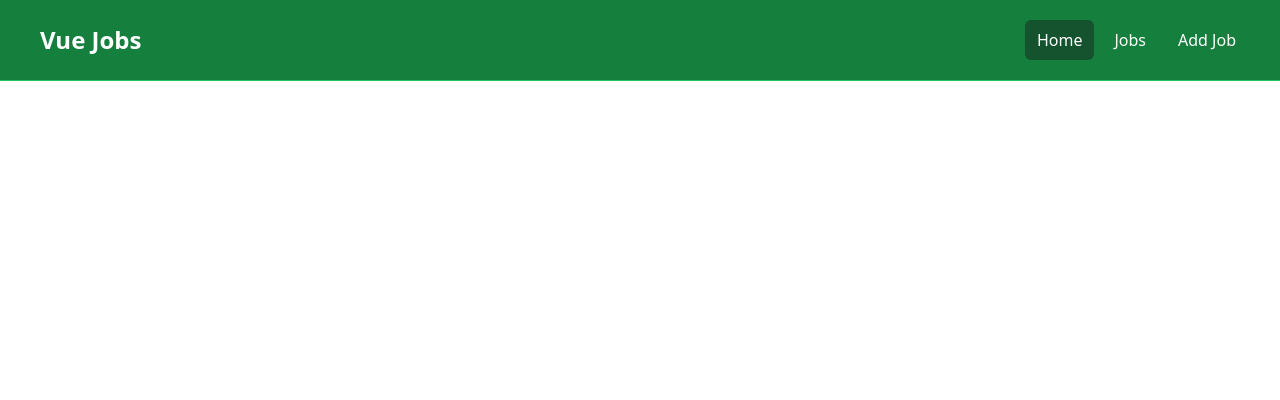
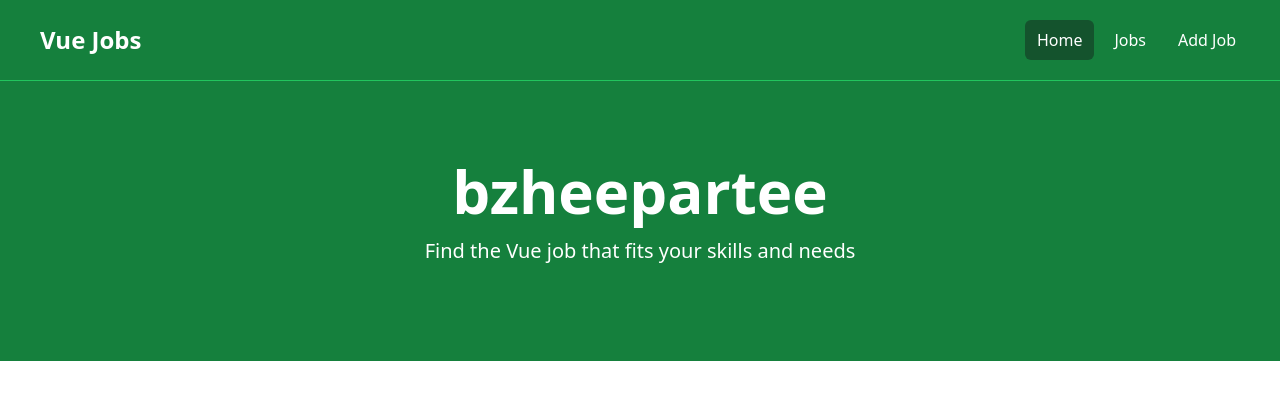
Before and after one commit to hemadlawar/vue-app-jobListings, a Vue app: page / in a window 1280 px wide. Shown: the top 400 px of the page. Built offline with nearby package versions, Linux system fonts and the light colour scheme.

Commit message:
add hero component and specify title by using props

```diff
--- a/src/App.vue
+++ b/src/App.vue
@@ -1,9 +1,11 @@
 <script setup>
 import NavBar from "@/components/NavBar.vue";
+import Hero from "@/components/Hero.vue";
 </script>
 
 <template>
   <NavBar />
+  <Hero titlee="bzheepartee" />
 </template>
 
 <style scoped></style>
--- /dev/null
+++ b/src/components/Hero.vue
@@ -0,0 +1,26 @@
+<script setup>
+import { defineProps } from "vue";
+
+const props = defineProps({
+  titlee: String,
+});
+</script>
+
+<template>
+  <section class="bg-green-700 py-20 mb-4">
+    <div
+      class="max-w-7xl mx-auto px-4 sm:px-6 lg:px-8 flex flex-col items-center"
+    >
+      <div class="text-center">
+        <h1 class="text-4xl font-extrabold text-white sm:text-5xl md:text-6xl">
+          {{ titlee }}
+        </h1>
+        <p class="my-4 text-xl text-white">
+          Find the Vue job that fits your skills and needs
+        </p>
+      </div>
+    </div>
+  </section>
+</template>
+
+<style scoped></style>
```
